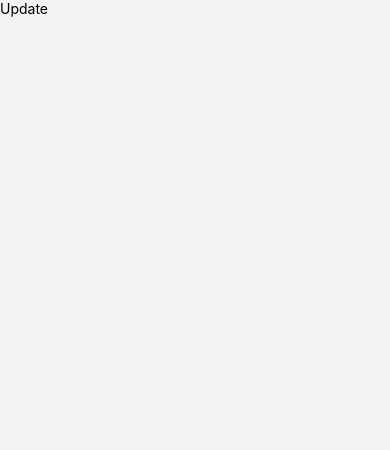
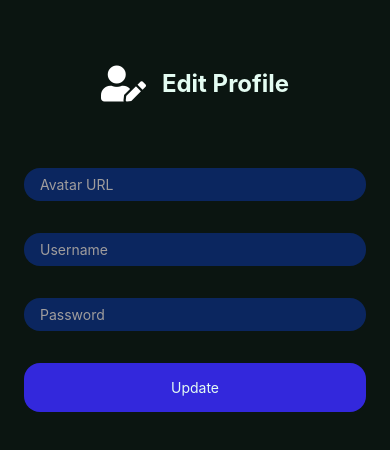
Before and after one commit to AtanasovCode/usermanagement, a React Native app: screen /Update in a window 390 px wide. Shown: the top 450 px of the page. Built offline with nearby package versions, Linux system fonts and the light colour scheme.

Commit message:
created Update component

```diff
--- a/components/Account.jsx
+++ b/components/Account.jsx
@@ -12,8 +12,13 @@ import { StatusBar } from "expo-status-bar";
 import { supabase } from "../lib/supabase";
 import { FontAwesome } from '@expo/vector-icons';
 import { useStore } from "../useStore";
+import { Dimensions } from "react-native";
 
-const Account = () => {
+const width = Dimensions.get("window").width;
+const height = Dimensions.get("window").height;
+
+const Account = ({ navigation }) => {
+
     const [loading, setLoading] = useState(true);
     const [username, setUsername] = useState('');
     const [website, setWebsite] = useState('');
@@ -111,7 +116,7 @@ const Account = () => {
                     <FontAwesome name="user" size={36} color="white" />
                     <Text className="font-bold text-2xl text-text text-center">Profile</Text>
                 </View>
-                <View className="mb-16 h-[40%]">
+                <View className="mb-8" style={{ height: height * 0.2 }}>
                     {
                         imageUrl ?
                             <Image
@@ -136,10 +141,11 @@ const Account = () => {
                     <Text className="text-text text-lg">{session?.user?.email}</Text>
                 </View>
             </View>
-            <View className="items-center justify-center mx-16">
+            <View className="items-center justify-center" style={{ marginHorizontal: width * 0.2 }}>
                 <View className="w-full mb-8">
                     <TouchableOpacity
                         className="bg-primary p-3 rounded-xl items-center justify-center"
+                        onPress={() => navigation.navigate("Update")}
                     >
                         <Text className="text-background">Edit Profile</Text>
                     </TouchableOpacity>
--- a/components/Update.jsx
+++ b/components/Update.jsx
@@ -1,15 +1,96 @@
-import React, { useState } from "react";
+import React, { useState, useEffect } from "react";
 import {
     View,
     Text,
     TouchableOpacity,
     TextInput
 } from "react-native";
+import { FontAwesome5 } from '@expo/vector-icons';
 
 const Update = () => {
+
+    const [loading, setLoading] = useState(false);
+    const [username, setUsername] = useState('');
+    const [website, setWebsite] = useState('');
+    const [avatarUrl, setAvatarUrl] = useState('');
+
+    async function updateProfile({ username, website, avatar_url }) {
+        try {
+            setLoading(true);
+            if (!session?.user) throw new Error('No user on the session!');
+
+            const updates = {
+                id: session?.user.id,
+                username,
+                website,
+                avatar_url,
+                updated_at: new Date(),
+            };
+
+            const { error } = await supabase.from('profiles').upsert(updates);
+
+            if (error) {
+                throw error;
+            }
+        } catch (error) {
+            if (error instanceof Error) {
+                Alert.alert(error.message);
+            }
+        } finally {
+            setLoading(false);
+        }
+    }
+
     return (
-        <View>
-            <Text>Update</Text>
+        <View className="flex-1 py-16 bg-background">
+            <View className="flex-row items-center justify-center gap-4 mb-16">
+                <FontAwesome5 name="user-edit" size={36} color="white" />
+                <Text className="text-text text-center font-bold text-2xl">Edit Profile</Text>
+            </View>
+            <View className="mx-6 mb-8">
+                <TextInput
+                    placeholder="Avatar URL"
+                    placeholderTextColor="#a09d9d"
+                    className="bg-secondary text-text px-4 py-2 rounded-2xl"
+                    keyboardType="email-address"
+                    value={avatarUrl}
+                    onChangeText={(value) => {
+                        setAvatarUrl(value)
+                    }}
+                />
+            </View>
+            <View className="mx-6 mb-8">
+                <TextInput
+                    placeholder="Username"
+                    placeholderTextColor="#a09d9d"
+                    className="bg-secondary text-text px-4 py-2 rounded-2xl"
+                    value={username}
+                    onChangeText={(value) => {
+                        setUsername(value)
+                    }}
+                />
+            </View>
+            <View className="mx-6 mb-8">
+                <TextInput
+                    placeholder="Password"
+                    placeholderTextColor="#a09d9d"
+                    className="bg-secondary px-4 py-2 rounded-2xl text-text"
+                    keyboardType="email-address"
+                    secureTextEntry={true}
+                    value={website}
+                    onChangeText={(value) => {
+                        setWebsite(value)
+                    }}
+                />
+            </View>
+            <View className="mx-6 mb-8">
+                <TouchableOpacity
+                    className="p-4 rounded-2xl bg-accent"
+                    disabled={loading}
+                >
+                    <Text className="text-center text-text">Update</Text>
+                </TouchableOpacity>
+            </View>
         </View>
     );
 }
```
